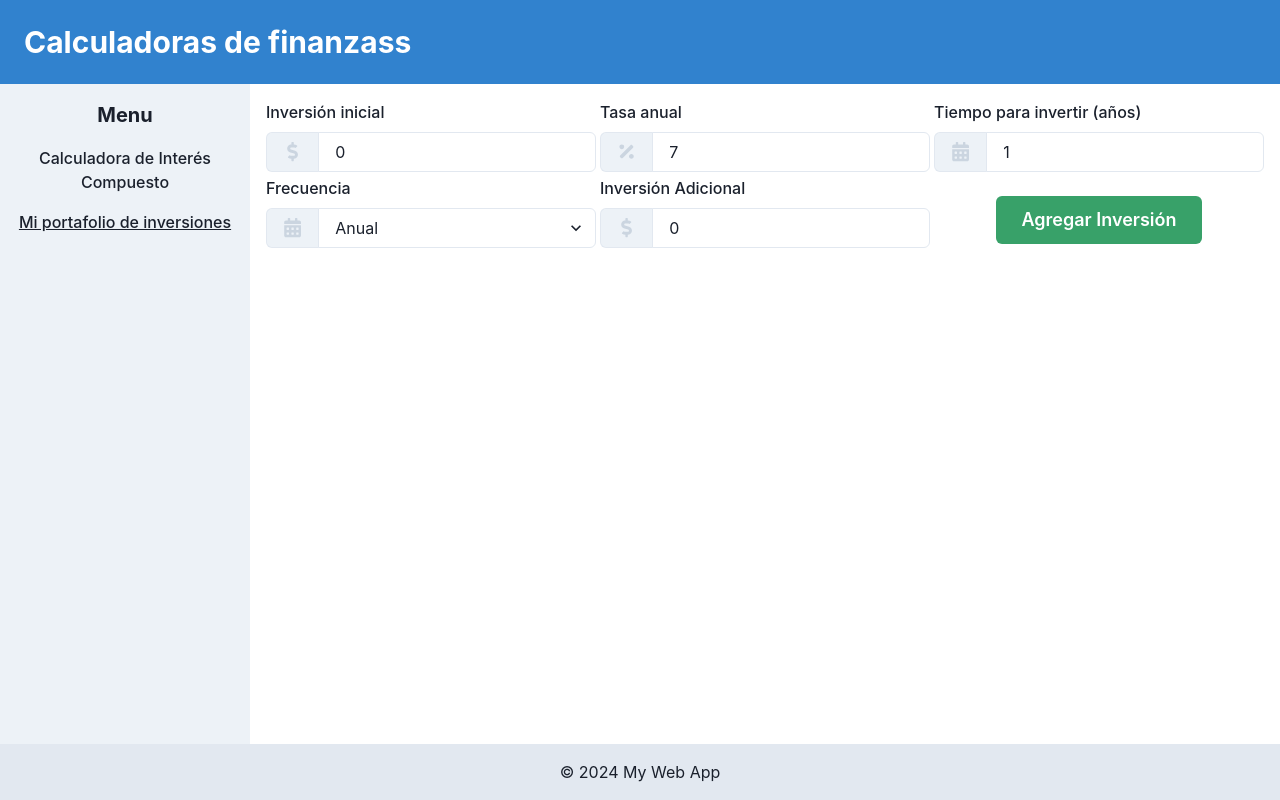
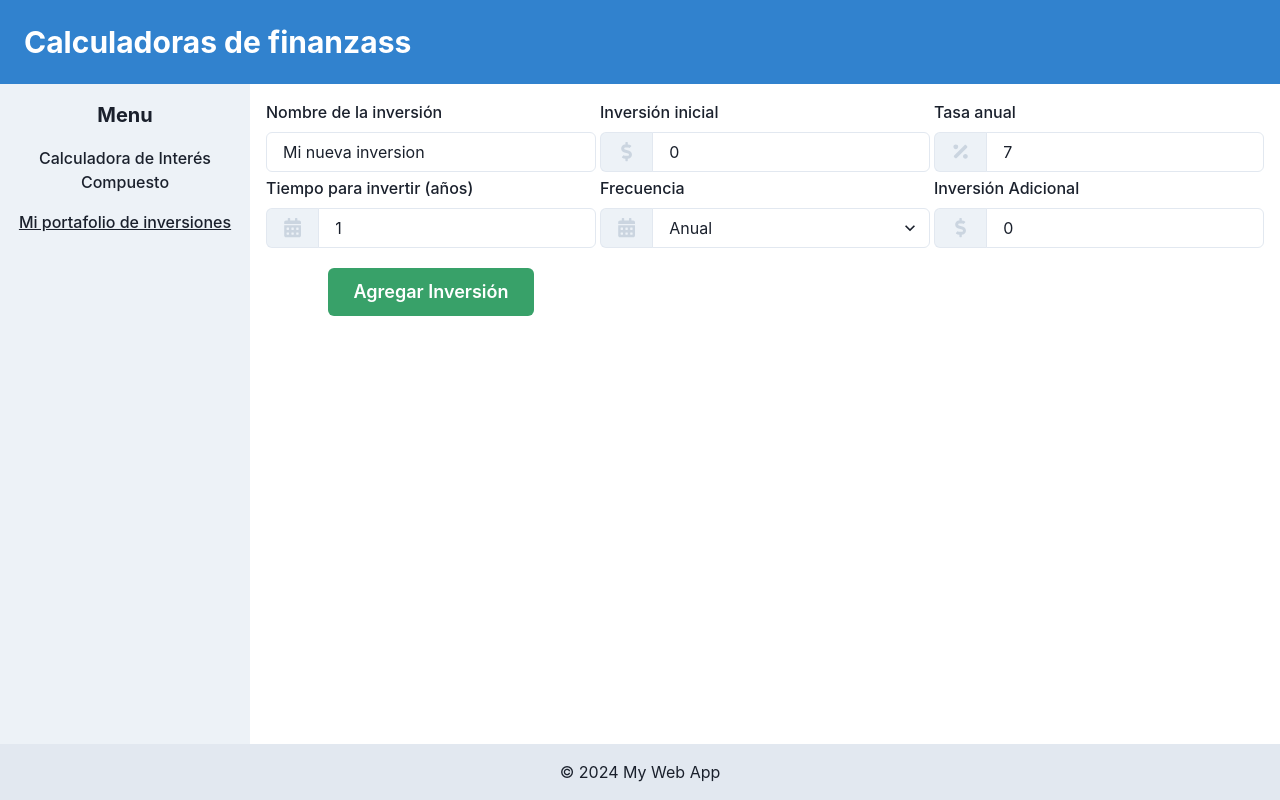
Before and after one commit to dasbego/finance-calculators, a React (Vite) app: page /myportfolio in a window 1280 px wide. Built offline with nearby package versions, Linux system fonts and the light colour scheme.

Commit message:
Fix naming investments

```diff
--- a/src/pages/MyPortfolio.tsx
+++ b/src/pages/MyPortfolio.tsx
@@ -20,6 +20,7 @@ import {
   Grid,
   Heading,
   IconButton,
+  Input,
 } from "@chakra-ui/react";
 import {
   FaDollarSign,
@@ -31,6 +32,7 @@ import { v4 as uuidv4 } from "uuid";
 
 interface Investment {
   id: string;
+  name: string;
   initialCapital: number;
   annualRate: number;
   timeToInvest: number;
@@ -40,6 +42,7 @@ interface Investment {
 
 const DEFAULT_FORM_VALUES: Investment = {
   id: "",
+  name: "Mi nueva inversion",
   initialCapital: 0,
   annualRate: 7.0,
   timeToInvest: 1,
@@ -85,6 +88,14 @@ const FormComponent: React.FC<FormComponentProps> = ({
         }}
         gap={1}
       >
+        <FormControl id="name">
+          <FormLabel>Nombre de la inversión</FormLabel>
+          <Input
+            name="name"
+            value={formValues.name}
+            onChange={(event) => handleInputChange("name", event.target.value)}
+          />
+        </FormControl>
         <FormControl id="initialCapital">
           <FormLabel>Inversión inicial</FormLabel>
           <InputGroup>
@@ -257,6 +268,7 @@ const TableComponent: React.FC<TableComponentProps> = ({
       <Table variant="simple">
         <Thead>
           <Tr>
+            <Th>Nombre</Th>
             <Th>ID de Inversión</Th>
             <Th>Capital Inicial</Th>
             <Th>Tasa Anual</Th>
@@ -301,6 +313,7 @@ const TableComponent: React.FC<TableComponentProps> = ({
 
             return (
               <Tr key={id}>
+                <Td>{investment.name}</Td>
                 <Td>{id}</Td>
                 <Td>{formatCurrency(initialCapital)}</Td>
                 <Td>{annualRate}%</Td>
@@ -360,11 +373,11 @@ const MyPortfolio = () => {
   }, [investments]);
 
   const handleInputChange = useCallback(
-    (name: keyof Investment, value: number) => {
+    (name: keyof Investment, value: number | string) => {
       setFormValues((prevValues) => ({
         ...prevValues,
         // @ts-ignore
-        [name]: parseFloat(value),
+        [name]: typeof value === "number" ? parseFloat(value) : value,
       }));
     },
     []
```
